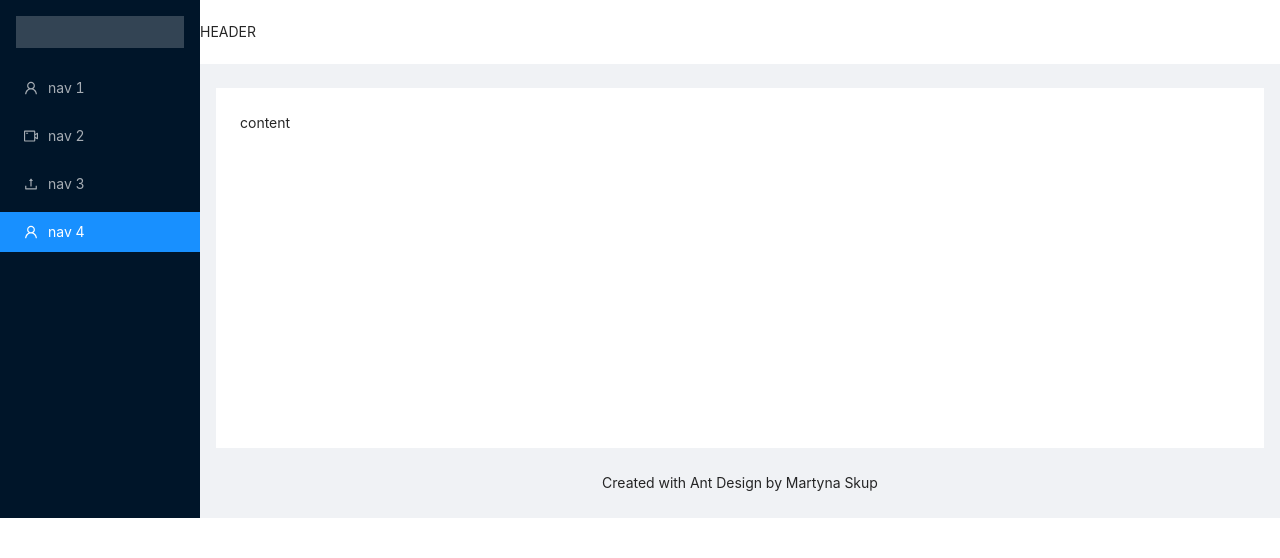
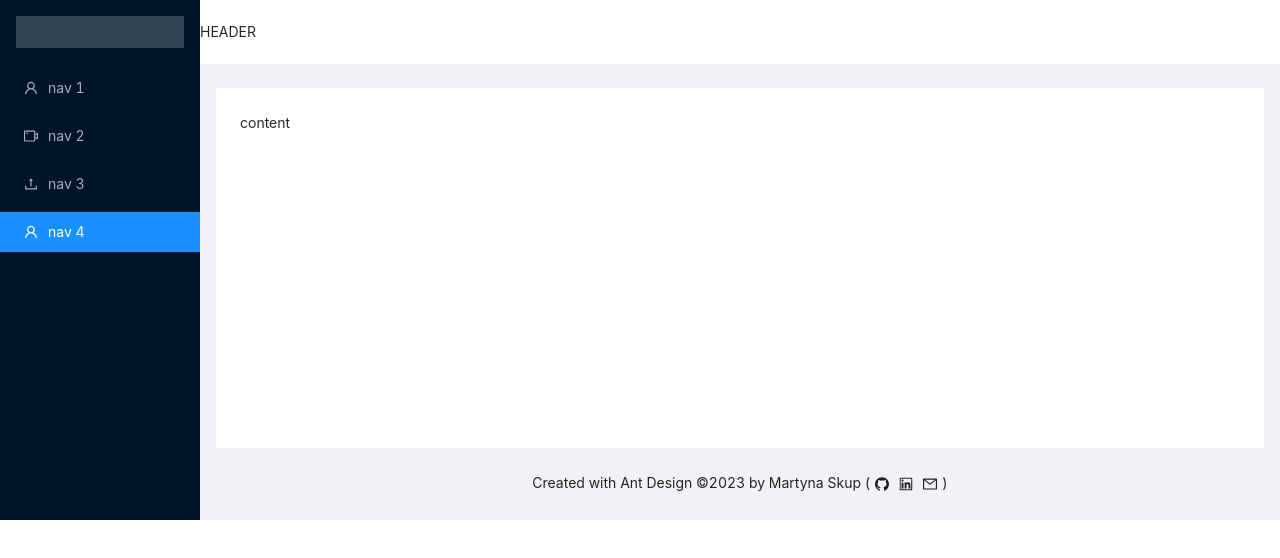
Before and after one commit to martynaskup/martynaskup.github.io, a React (Create React App) app: page / in a window 1280 px wide. Shown: the top 558 px of the page. Built offline with nearby package versions, Linux system fonts and the light colour scheme.

Commit message:
Update app footer with contact details

```diff
--- a/src/components/mainLayout/AppFooter.tsx
+++ b/src/components/mainLayout/AppFooter.tsx
@@ -1,9 +1,42 @@
-import { Layout } from 'antd';
+import { Button, Layout, Space, Typography } from 'antd';
+import {
+  GithubOutlined,
+  LinkedinOutlined,
+  MailOutlined,
+} from '@ant-design/icons';
 
 const AppFooter = () => {
   return (
     <Layout.Footer style={{ textAlign: 'center' }}>
-      Created with Ant Design by Martyna Skup
+      <Space size="small">
+        <Typography.Text>
+          Created with Ant Design ©2023 by Martyna Skup (
+          <Button
+            type="link"
+            href="https://github.com/snikerslala"
+            target="_blank"
+            rel="noopener"
+            size="small"
+            icon={<GithubOutlined style={{ color: 'rgba(0, 0, 0, 0.88)' }} />}
+          />
+          <Button
+            type="link"
+            href="https://www.linkedin.com/in/martynaskup/"
+            target="_blank"
+            rel="noopener"
+            size="small"
+            icon={<LinkedinOutlined style={{ color: 'rgba(0, 0, 0, 0.88)' }} />}
+          />
+          <Button
+            type="link"
+            href="mailto: martyna.skup@yahoo.de"
+            rel="noopener"
+            size="small"
+            icon={<MailOutlined style={{ color: 'rgba(0, 0, 0, 0.88)' }} />}
+          />
+          )
+        </Typography.Text>
+      </Space>
     </Layout.Footer>
   );
 };
```
